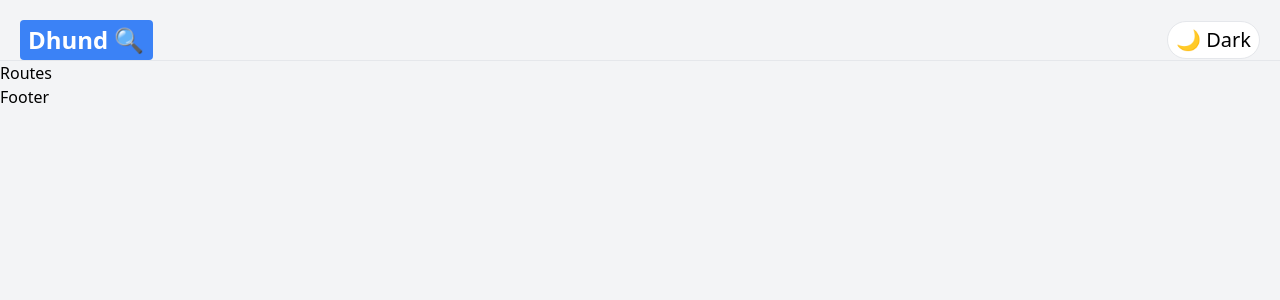
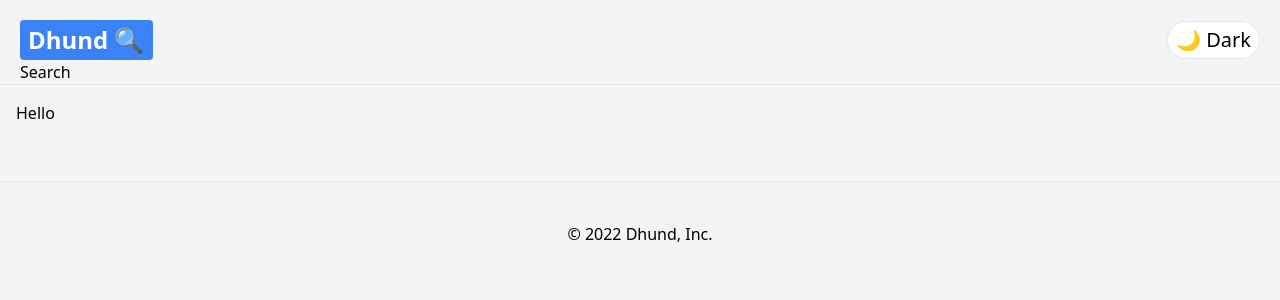
Before and after one commit to whysokara/dhund, a React (Create React App) app: page /search in a window 1280 px wide. Shown: the top 300 px of the page. Built offline with nearby package versions, Linux system fonts and the light colour scheme.

Commit message:
Footer Added

```diff
--- a/package.json
+++ b/package.json
@@ -10,7 +10,7 @@
     "react-dom": "^17.0.2",
     "react-loader-spinner": "^4.0.0",
     "react-player": "^2.9.0",
-    "react-router-dom": "^6.2.1",
+    "react-router-dom": "^5.2.0",
     "react-scripts": "5.0.0",
     "use-debounce": "^7.0.1",
     "web-vitals": "^2.1.2"
--- a/src/components/Footer.jsx
+++ b/src/components/Footer.jsx
@@ -1,11 +1,9 @@
 import React from "react";
 
-const Footer = () => {
-  return (
-    <div>
-      <h1>Footer</h1>
-    </div>
-  );
-};
+const Footer = () => (
+  <div className="text-center p-10 mt-10 border-t dark:border-gray-700 border-gray-200 ">
+    © 2022 Dhund, Inc.
+  </div>
+);
 
 export default Footer;
--- a/src/components/Navbar.jsx
+++ b/src/components/Navbar.jsx
@@ -1,5 +1,6 @@
 import React from "react";
 import { Link } from "react-router-dom";
+import Search from "./Search";
 
 const Navbar = ({ darkTheme, setDarkTheme }) => {
   return (
@@ -18,6 +19,7 @@
           {darkTheme ? "💡 Light" : "🌙 Dark"}
         </button>
       </div>
+      <Search />
     </div>
   );
 };
--- /dev/null
+++ b/src/components/Results.jsx
@@ -0,0 +1,7 @@
+import React from "react";
+
+const Results = () => {
+  return <div>Hello</div>;
+};
+
+export default Results;
--- a/src/components/Routes.jsx
+++ b/src/components/Routes.jsx
@@ -1,9 +1,18 @@
 import React from "react";
+import { Switch, Route, Redirect } from "react-router-dom";
+import Results from "./Results";
 
 const Routes = () => {
   return (
-    <div>
-      <h1>Routes</h1>
+    <div className="p-4">
+      <Switch>
+        <Route exact path="/">
+          <Redirect to="/search" />
+        </Route>
+        <Route path={["/search", "/images", "/news", "/videos"]}>
+          <Results />
+        </Route>
+      </Switch>
     </div>
   );
 };
--- /dev/null
+++ b/src/components/Search.jsx
@@ -0,0 +1,7 @@
+import React from "react";
+
+const Search = () => {
+  return <div>Search</div>;
+};
+
+export default Search;
```
Also changed, not shown: 1 other file (tests, documents, lock files or other folders).
